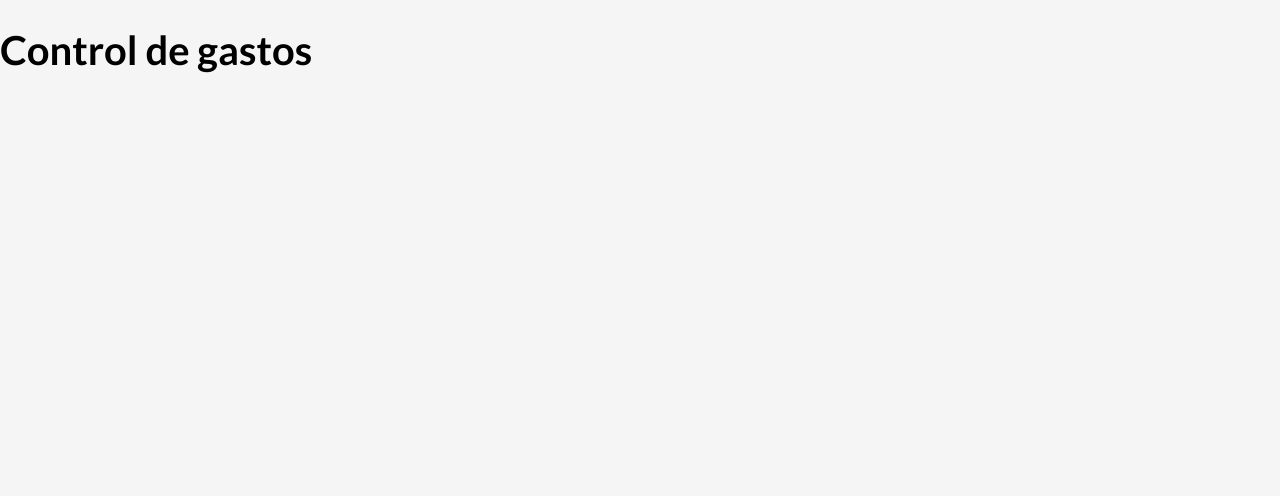
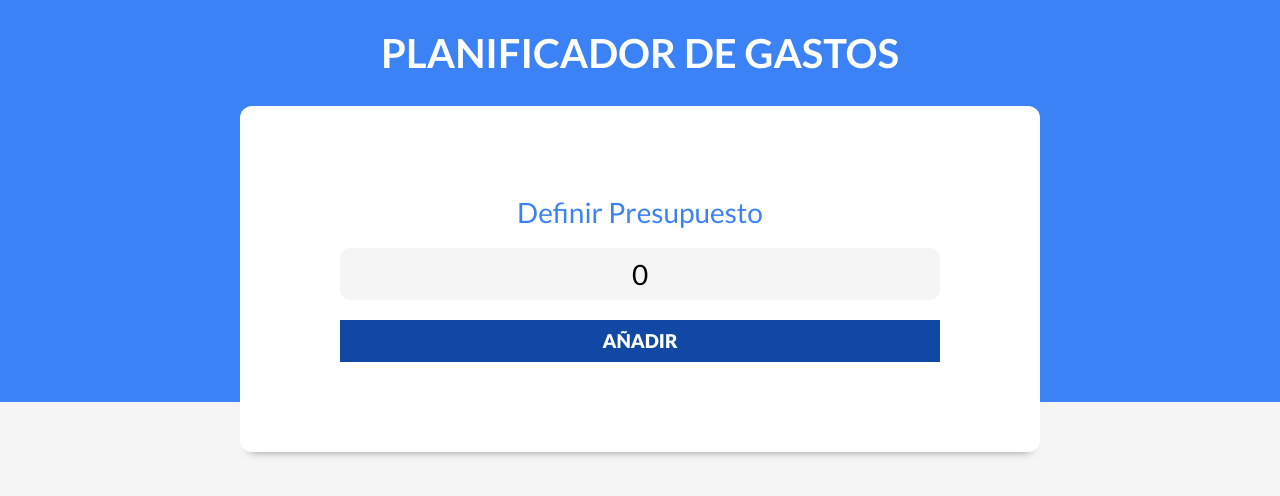
Before and after one commit to Wbahoque09/Proyectos-React, a React (Vite) app in the folder control-gastos/: page / in a window 1280 px wide. Shown: the top 496 px of the page. Built offline with nearby package versions, Linux system fonts and the light colour scheme.

Commit message:
Se crea el nuevo componente de NuevoPresupuesto y se crea el formulario de Presupuesto

```diff
--- /dev/null
+++ b/control-gastos/components/Header.jsx
@@ -0,0 +1,15 @@
+import { NuevoPresupuesto } from './NuevoPresupuesto';
+
+export const Header = ( {presupuesto, setPresupuesto} ) => {
+    return (
+        <>
+            <header>
+                <h1>Planificador de Gastos</h1>
+                <NuevoPresupuesto
+                    presupuesto={presupuesto}
+                    setPresupuesto={setPresupuesto}
+                />
+            </header>
+        </>
+    )
+}
--- /dev/null
+++ b/control-gastos/components/NuevoPresupuesto.jsx
@@ -0,0 +1,22 @@
+
+export const NuevoPresupuesto = ( {presupuesto, setPresupuesto} ) => {
+    return (
+        <>
+            <div className="contenedor-presupuesto contenedor sombra">
+                <form className="formulario">
+                    <div className="campo">
+                        <label htmlFor="">Definir Presupuesto</label>
+                        <input
+                            className="nuevo-presupuesto"
+                            type="text"
+                            placeholder="Añade tu Presupuesto"
+                            value={presupuesto}
+                            onChange={(e) => setPresupuesto(e.target.value)} // El onChange es para cambiar y leer el cambio del input
+                        />
+                    </div>
+                    <input type="submit" value="Añadir" />
+                </form>
+            </div>
+        </>
+    )
+}
--- a/control-gastos/src/App.jsx
+++ b/control-gastos/src/App.jsx
@@ -1,8 +1,22 @@
 import { useState } from 'react';
+import { Header } from '../components/Header';
+
+
 
 export const App = () => {
 
+  const [presupuesto, setPresupuesto] = useState(0); // Este useState es creado para controlar el persupuesto
+
   return (
-    <h1>Control de gastos</h1>
+    <>
+      <div>
+        <Header
+          presupuesto={presupuesto}
+          setPresupuesto={setPresupuesto}
+        />
+      </div>
+    </>
   )
 }
+
+// Todo useState que se declare en el componente principal es por que se va a manejar en varios componentes
```
